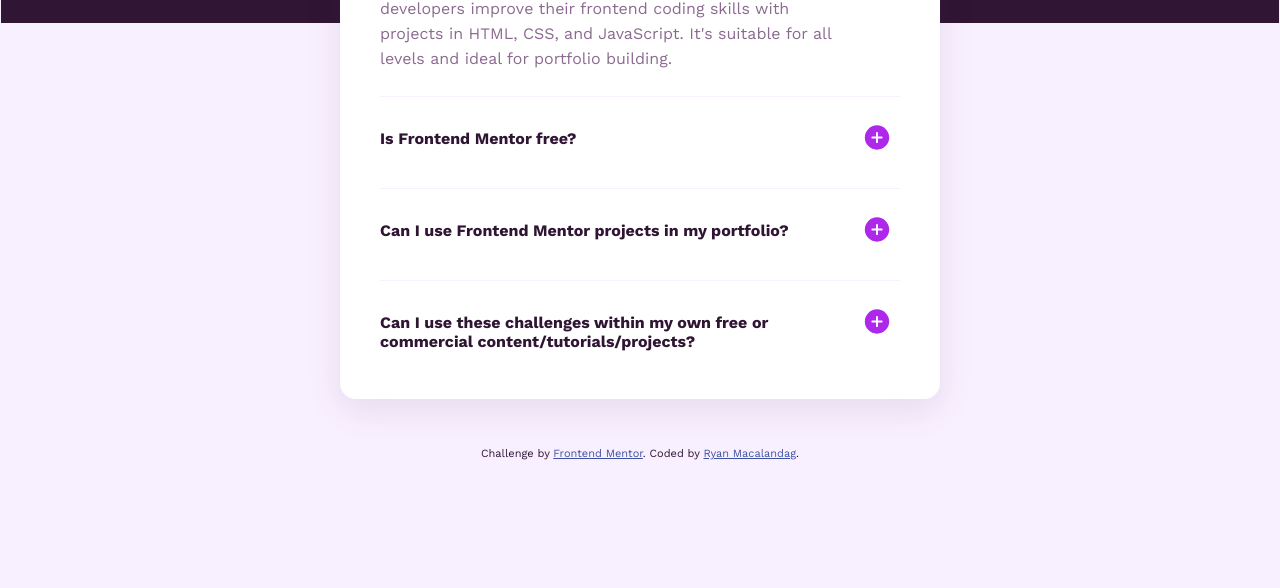
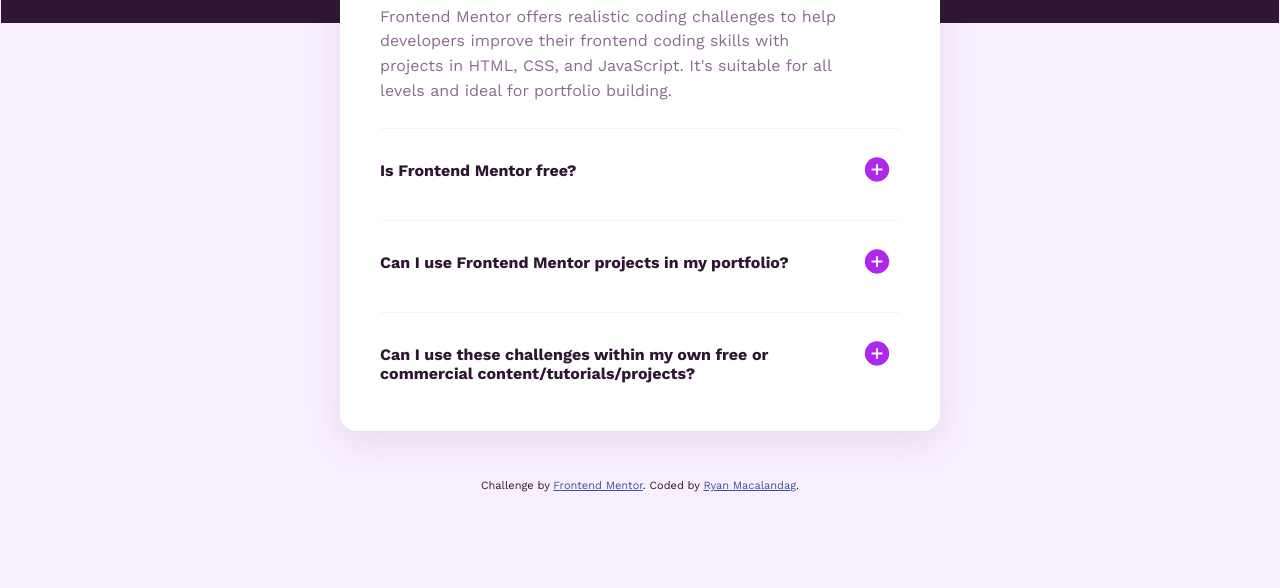
Before and after one commit to rymacdev/frontend-monitor-faq-accordion, a plain HTML site: page index.html in a window 1280 px wide. Shown: the part 261-849 px from the top of the page. Before the commit the page ends 800 px from the top, so only its background shows below. Drawn offline with nearby package versions, Linux system fonts and the light colour scheme.

Commit message:
update top padding

```diff
--- a/style.css
+++ b/style.css
@@ -35,7 +35,7 @@
   flex-direction: column;
   justify-content: center;
   align-items: center;
-  padding: 3rem 1rem;
+  padding: 5rem 1rem;
 }
 
 .card {
```
